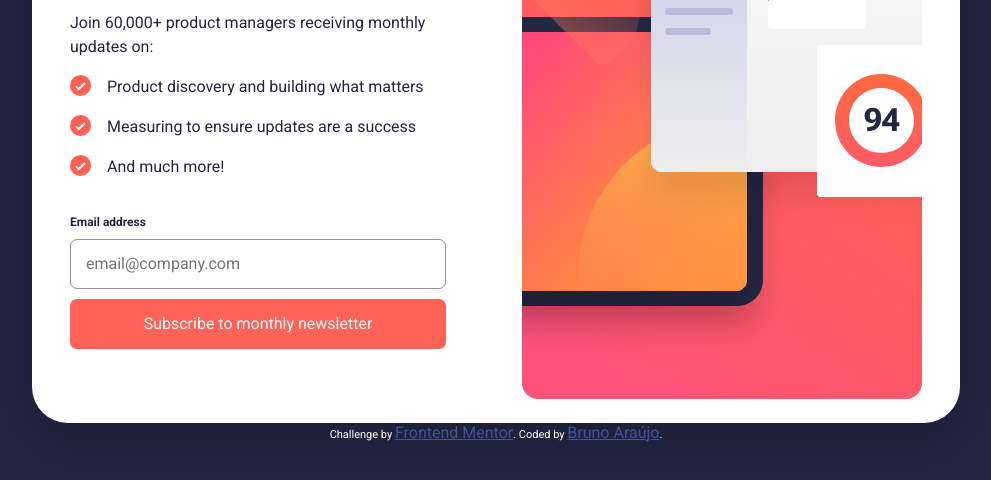
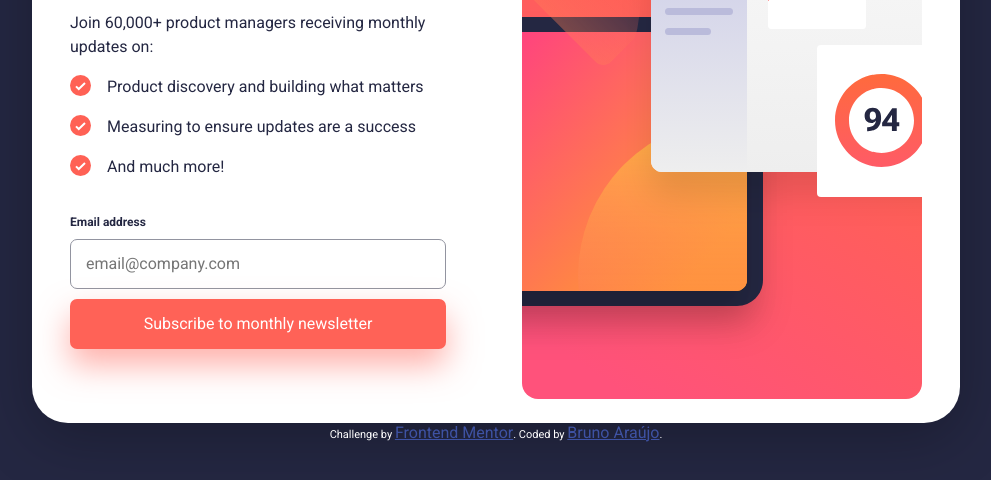
Before and after one commit to Brunoalaraujo/newsletter-sign-up, a plain HTML site: page index.html in a window 1280 px wide. In both pictures the pointer is over the button "Subscribe to monthly newsletter". Shown: the part 288-768 px from the top of the page, without its empty margins (144-1135 px from the left). Drawn offline with Linux system fonts and the light colour scheme.

Commit message:
:books: docs finished

```diff
--- a/src/styles/style.css
+++ b/src/styles/style.css
@@ -132,6 +132,7 @@ body {
   cursor: pointer;
   background-color: var(--primary-tomato);
   transition: 0.3s ease;
+  box-shadow: 0px 16px 32px 0px rgba(255, 97, 85, 0.5);
 }
 
 .imgContainer {
```
Also changed, not shown: src/design/screenshot_1.png (added), src/design/screenshot_2.png (added), src/design/screenshot_3.png (added), src/design/screenshot_4.png (added), src/design/screenshot_5.png (added), src/design/screenshot_6.png (added), 2 other files.
